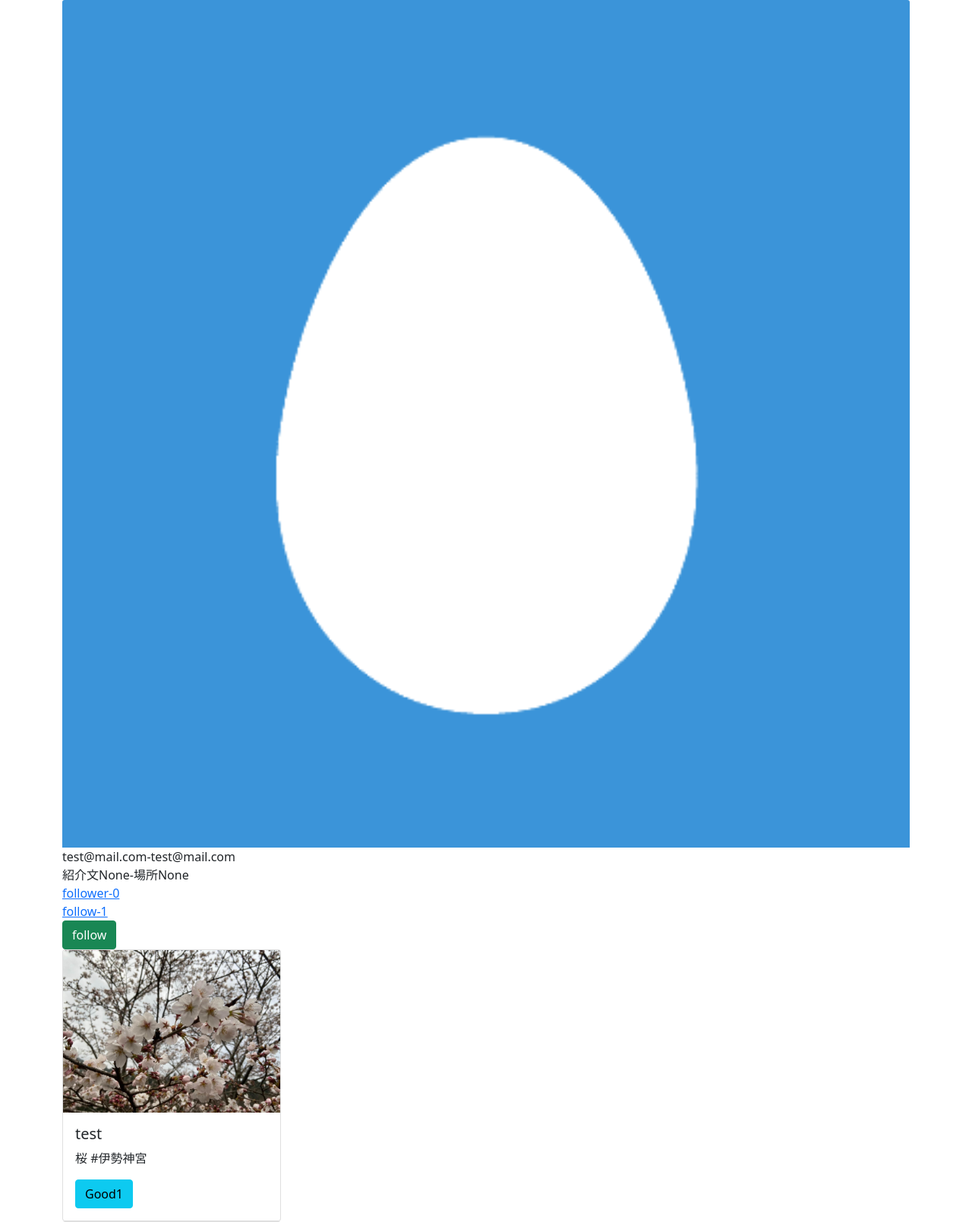
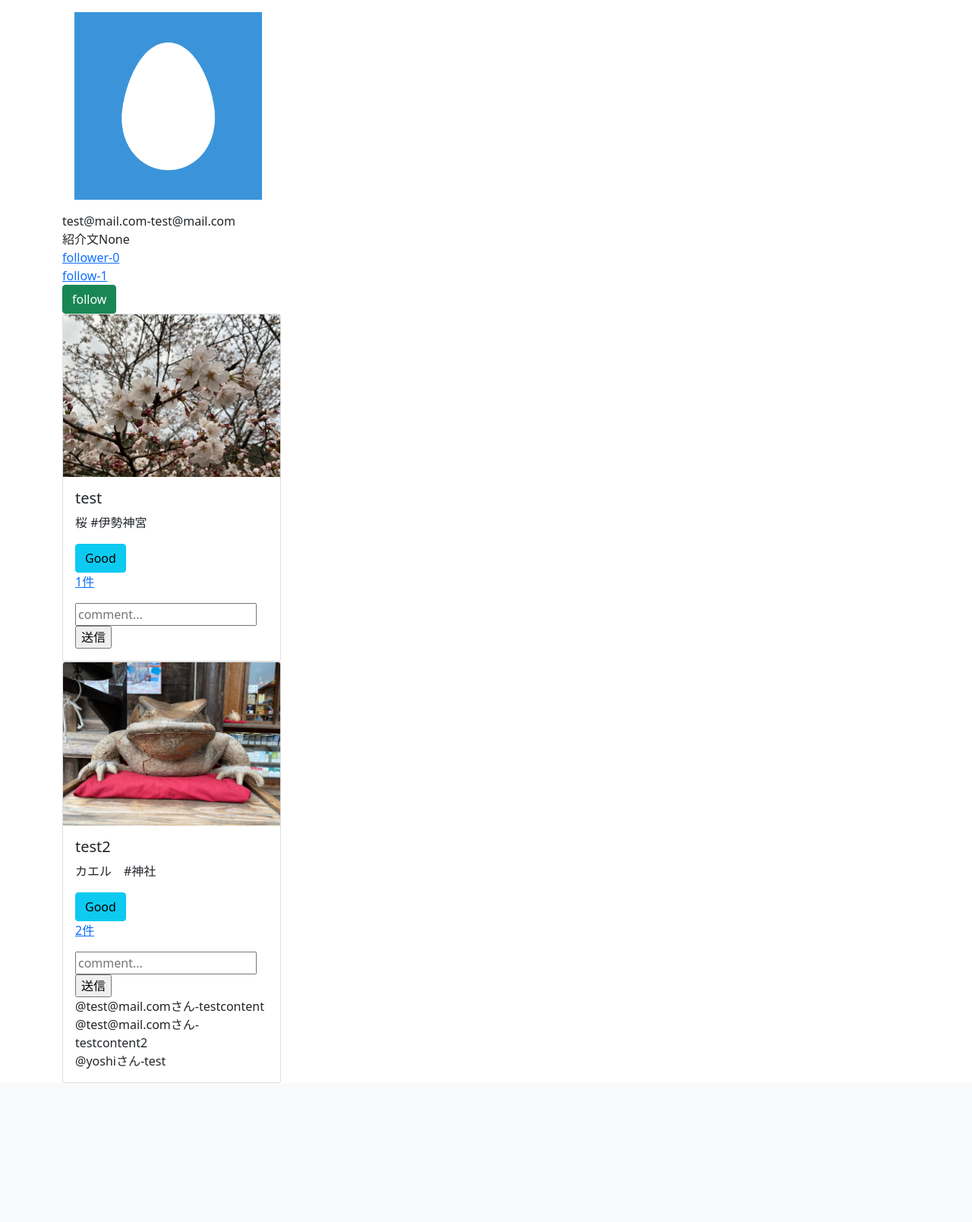
Before and after one commit to yoshi429/Tornado2021, a Flask app: page /user/profile/2 in a window 1280 px wide. Shown: the part 56-1665 px from the top of the page at 76% size. After the commit the page ends 1482 px from the top, so only its background shows below. Run offline with Flask 2, Linux system fonts and the light colour scheme; a user stored in the database is signed in; data comes from the database, SQL or seed files in the repository.

Commit message:
add templates

```diff
--- a/tornado/templates/ranking.html
+++ /dev/null
@@ -1,6 +0,0 @@
-{% extends "layout.html" %}
-{% block content %}
-{% with posts=posts %}
-{% include 'post_list.html' %}
-{% endwith %}
-{% endblock content %}
--- /dev/null
+++ b/tornado/templates/snippets/posts.html
@@ -0,0 +1,28 @@
+{% if posts %}
+{% for post in posts %}
+    {% for child in post.post_child %}
+        <div class="card" style="width: 18rem;">
+            <img src="/static/post_pictures/{{child.image_data}}" class="card-img-top">
+            <div class="card-body">
+                <h5 class="card-title">{{post.title}}</h5>
+                <p class="card-text">{{child.content}}</p>
+                <form action="{{ url_for('post_handle_good', post_id=post.id)}}" method="POST">
+                    <button class="btn btn-info">
+                        Good
+                    </button>
+                </form>
+                    <p><a href="{{ url_for('good_user_list', post_id=post.id )}}">{{ post.good_user.count() }}件</a></p>
+                <form action="{{ url_for('new_comment', post_id=post.id) }}" method="POST">
+                    <input type="text" name='content' id='content' placeholder="comment...">
+                    <input type="submit" value='送信'>
+                </form>
+                {% for comment in post.comment %}
+                    <div>@{{ comment.user.username }}さん-{{ comment.content }}</div>
+                {% endfor%}
+            </div>
+        </div>
+    {% endfor %}
+{% endfor %}
+{% else %}
+<div>検索結果が見つかりません。</div>
+{% endif %}
--- a/tornado/templates/edit_profile.html
+++ b/tornado/templates/user/edit_profile.html
@@ -11,10 +11,6 @@
             <input type="text" value="{{ profile.content}}" name="content">
             <label for="content">自己紹介文</label>
         </div>
-        <div>
-            <input type="text" value="{{ profile.location}}" name="location">
-            <label for="location">場所</label>
-        </div>
         <input type="submit" value='update'>
     </form>
 {% endblock content %}
--- a/tornado/templates/profile.html
+++ b/tornado/templates/user/profile.html
@@ -1,8 +1,8 @@
 {% extends "layout.html" %}
 {% block content %}
-    <img src="{{image_path}}" class="card-img-top">
+    <img src="{{image_path}}" class="card-img-top w-25 p-3 h-25 d-inline-block">
     <div>{{ user.username }}-{{ user.email }}</div>
-    <div>紹介文{{ user.profile_id.content }}-場所{{ profile.location }}</div>
+    <div>紹介文{{ user.profile_id.content }}</div>
     <div><a href="{{ url_for('user_follower_list', user_id=user.id)}}">follower-{{ user.followers.count() }}</a></div>
     <div> <a href="{{ url_for('user_followed_list', user_id=user.id) }}">follow-{{ user.followed.count() }}</a></div>
 
@@ -18,20 +18,7 @@
         </form>
     {% endif %}
 
-    {% for post in posts %}
-        {% for child in post.post_child %}
-            <div class="card" style="width: 18rem;">
-                <img src="/static/post_pictures/{{child.image_data}}" class="card-img-top">
-                <div class="card-body">
-                    <h5 class="card-title">{{post.title}}</h5>
-                    <p class="card-text">{{child.content}}</p>
-                    <form action="{{ url_for('post_handle_good', post_id=post.id)}}" method="POST">
-                        <button class="btn btn-info">
-                            Good{{ post.good_user.count() }}
-                        </button>
-                    </form>
-                </div>
-            </div>
-        {% endfor %}
-    {% endfor %}
+    {% with posts=posts %}
+    {% include 'snippets/posts.html'%}
+    {% endwith %}
 {% endblock content %}
--- /dev/null
+++ b/tornado/templates/user/user_list.html
@@ -0,0 +1,6 @@
+{% extends "layout.html" %}
+{% block content %}
+{% with users=users %}
+{% include 'snippets/users.html'%}
+{% endwith %}
+{% endblock content %}
```
Also changed, not shown: tornado/templates/follower_follow_list.html (deleted, +0 -11 lines), tornado/templates/post/post_list.html (added, +10 -0 lines), tornado/templates/post/ranking.html (added, +26 -0 lines), tornado/templates/post_list.html (deleted, +0 -26 lines), tornado/templates/snippets/users.html (added, +8 -0 lines), tornado/templates/post/new_post.html (renamed from tornado/templates/new_post.html), tornado/templates/user/login.html (renamed from tornado/templates/login.html), tornado/templates/user/logout.html (renamed from tornado/templates/logout.html), tornado/templates/user/register.html (renamed from tornado/templates/register.html).
